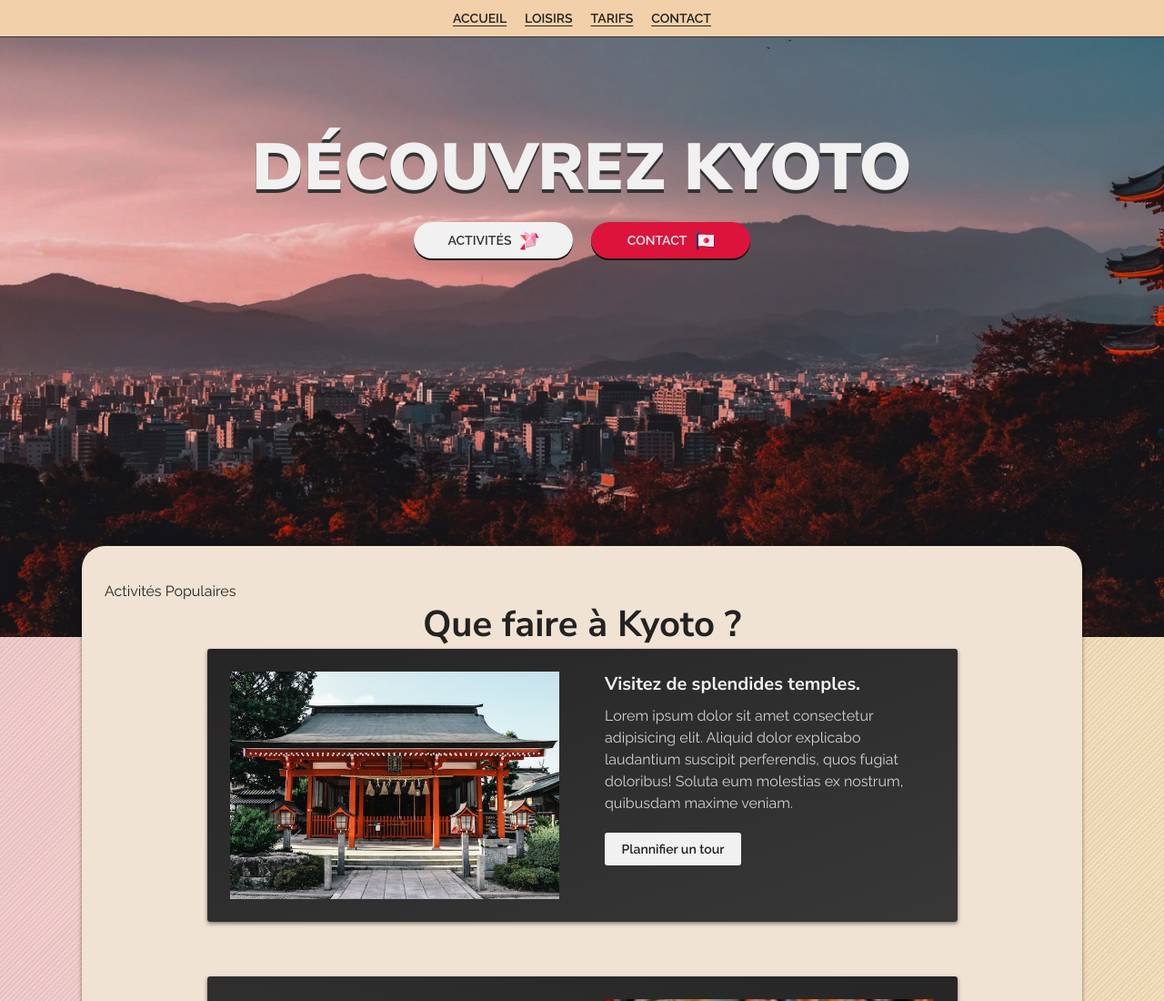
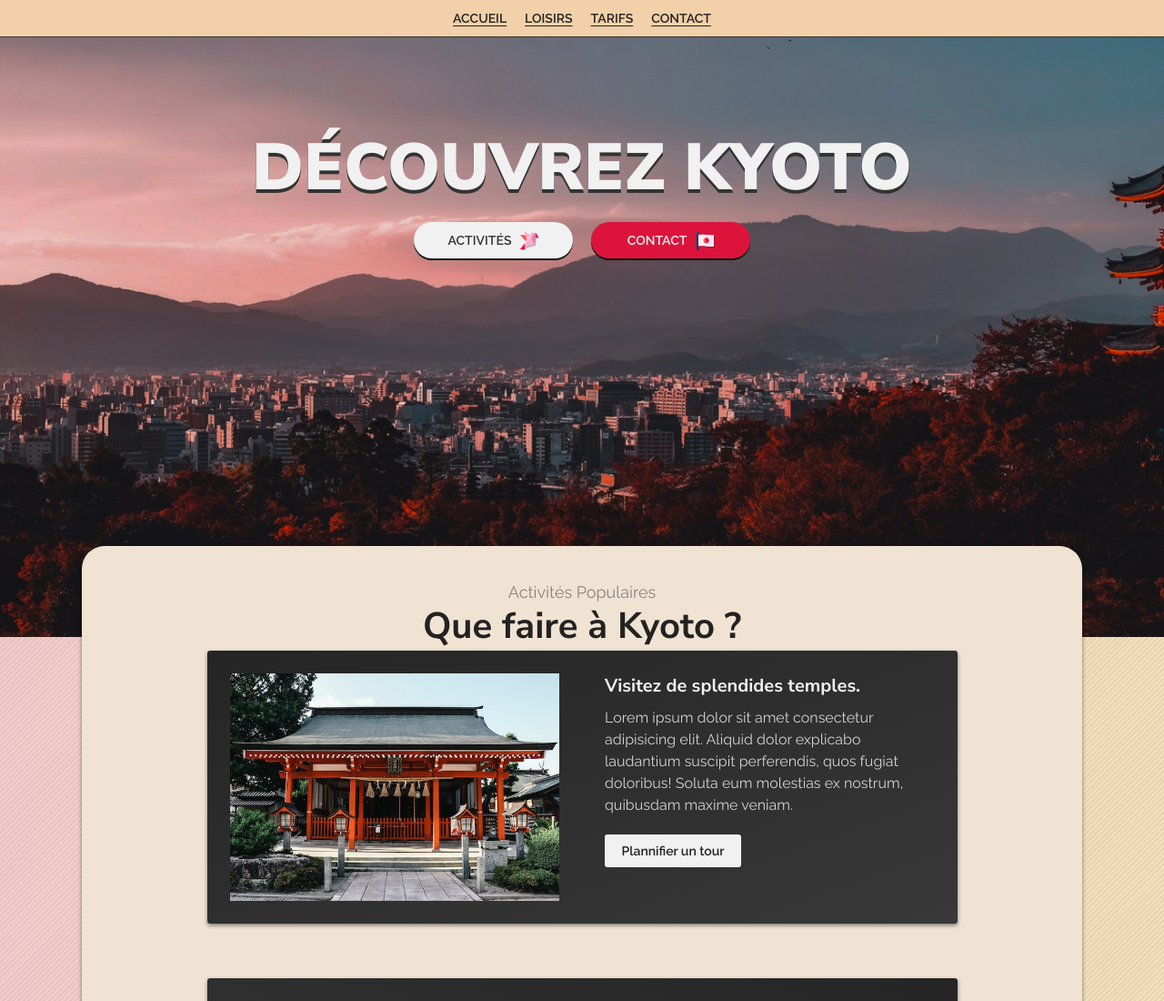
Before and after one commit to BRC-Thomas/Tokyo-tours, a plain HTML site: page index.html in a window 1280 px wide. Shown: the top 1100 px of the page at 91% size. Drawn offline with Linux system fonts and the light colour scheme.

Commit message:
fix classname

```diff
--- a/index.html
+++ b/index.html
@@ -37,7 +37,7 @@
 
             <div class="negativ-container container">
 
-                <p class="surtitle">Activités Populaires</p>
+                <p class="subtitle">Activités Populaires</p>
                 <h2 class="heading-2">Que faire à Kyoto ?</h2>
 
                 <div class="activity-container activity-1">
```
